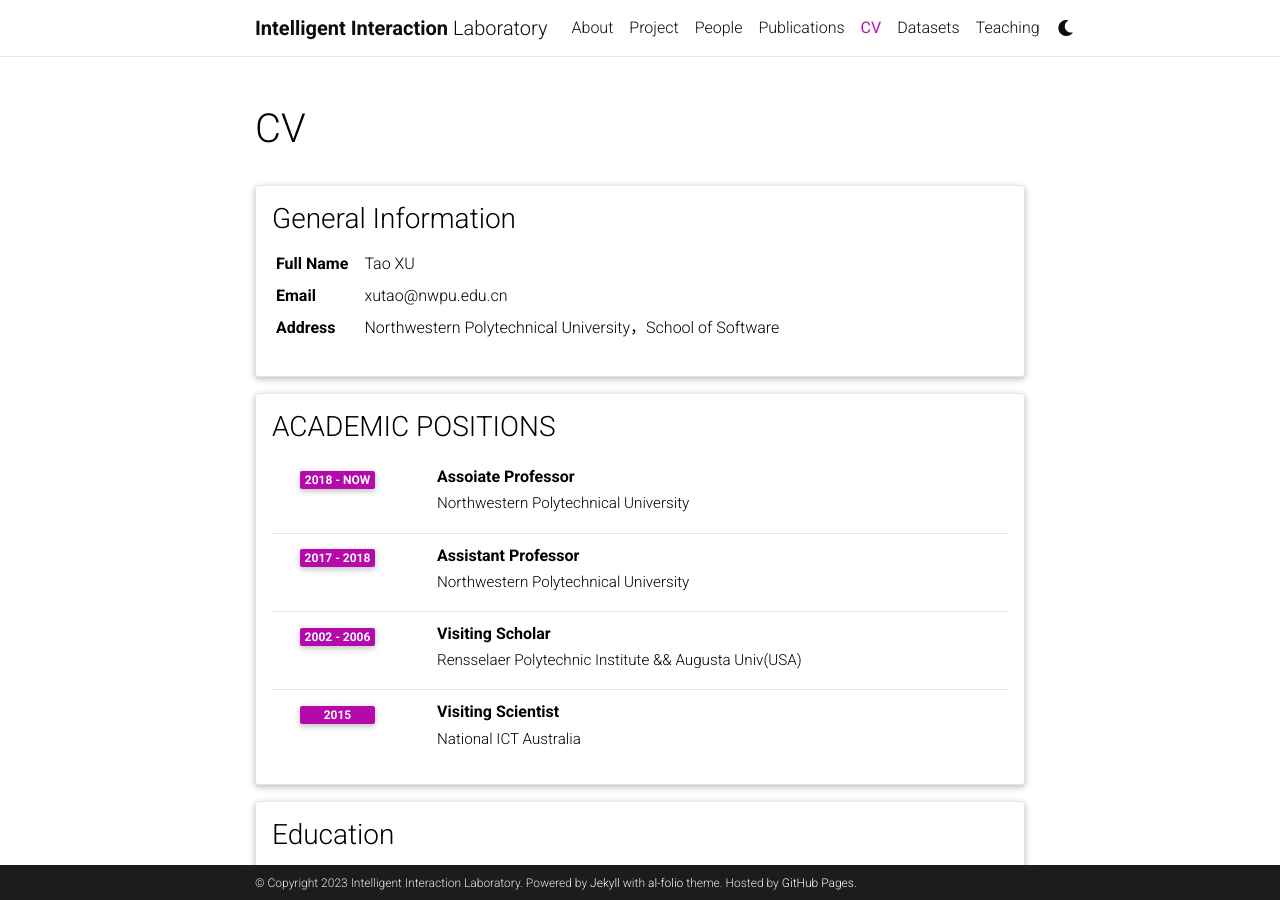
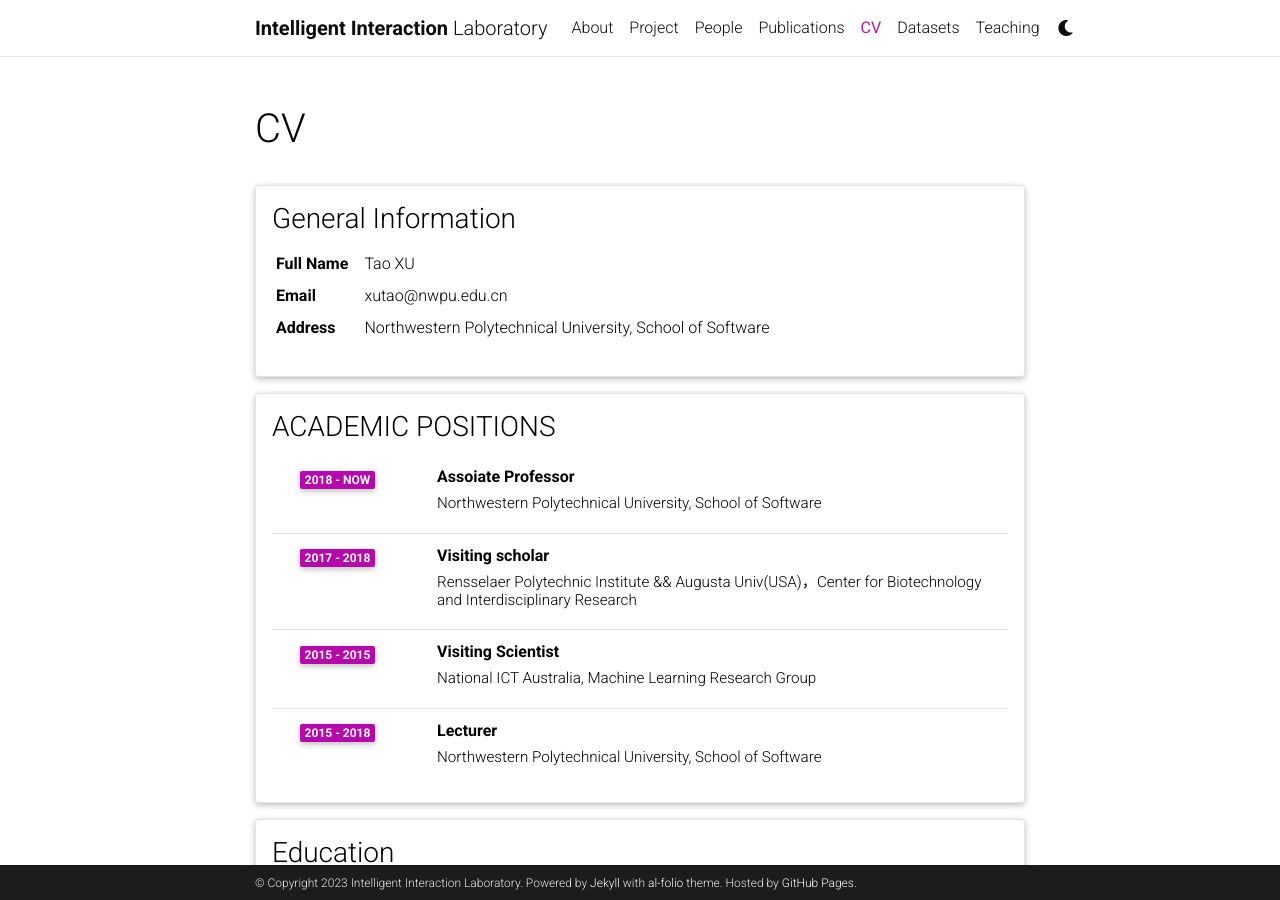
Before and after one commit to IntelligentInteractiveLab/intelligentinteractivelab.github.io, a Jekyll site: the page built from _pages/cv.md, in a window 1280 px wide and 900 px high. Built offline with Jekyll 4.4.1, drawn with Linux system fonts in a browser that asks for light colours; comment, search, counter and statistics services are not loaded; a style sheet for code colours, icons or effects is not loaded.

Commit message:
更新了cv里的academic positions

```diff
--- a/_data/cv.yml
+++ b/_data/cv.yml
@@ -6,13 +6,13 @@
     - name: Email
       value: xutao@nwpu.edu.cn
     - name: Address
-      value: Northwestern Polytechnical University，School of Software
+      value: Northwestern Polytechnical University, School of Software
 
 - title: ACADEMIC POSITIONS
   type: time_table
   contents:
     - title: Assoiate Professor
-      institution: Northwestern Polytechnical University
+      institution: Northwestern Polytechnical University, School of Software
       year: 2018 - now
       # description:
       #   - Description 1.
@@ -21,19 +21,19 @@
       #     contents:
       #       - Sub-description 1.
       #       - Sub-description 2.
-    - title: Assistant Professor
-      institution: Northwestern Polytechnical University
+    - title: Visiting scholar
+      institution: Rensselaer Polytechnic Institute && Augusta Univ(USA)，Center for Biotechnology and Interdisciplinary Research
       year: 2017 - 2018
       # description:
       #   - Description 1.
       #   - Description 2.
-    - title: Visiting Scholar
-      institution: Rensselaer Polytechnic Institute && Augusta Univ(USA)
-      year: 2002 - 2006
+    - title: Visiting Scientist
+      institution: National ICT Australia, Machine Learning Research Group
+      year: 2015 - 2015
 
-    - title: Visiting Scientist
-      institution: National ICT Australia
-      year: 2015
+    - title: Lecturer
+      institution: Northwestern Polytechnical University, School of Software
+      year: 2015 - 2018
 
 
 - title: Education
```
